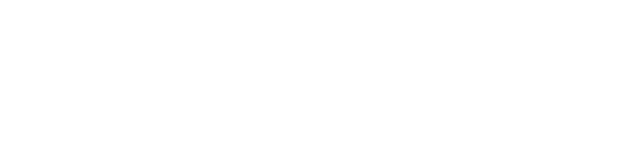
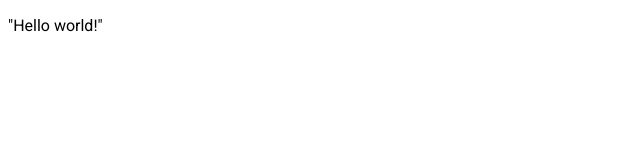
Before and after one commit to mrnkzrn/htmlcss-20210610_marinak, a website: page index.html in a window 1280 px wide. Shown: the whole page, without its empty margins (0-640 px from the left). Drawn offline with Linux system fonts and the light colour scheme.

Commit message:
add solution for module task_1

```diff
--- a/index.html
+++ b/index.html
@@ -5,6 +5,8 @@
         <link rel="stylesheet" href="./assets/css/main.css">
     </head>
     <body>
-
+      <p>
+        "Hello world!"
+      </p>
     </body>
 </html>
```
